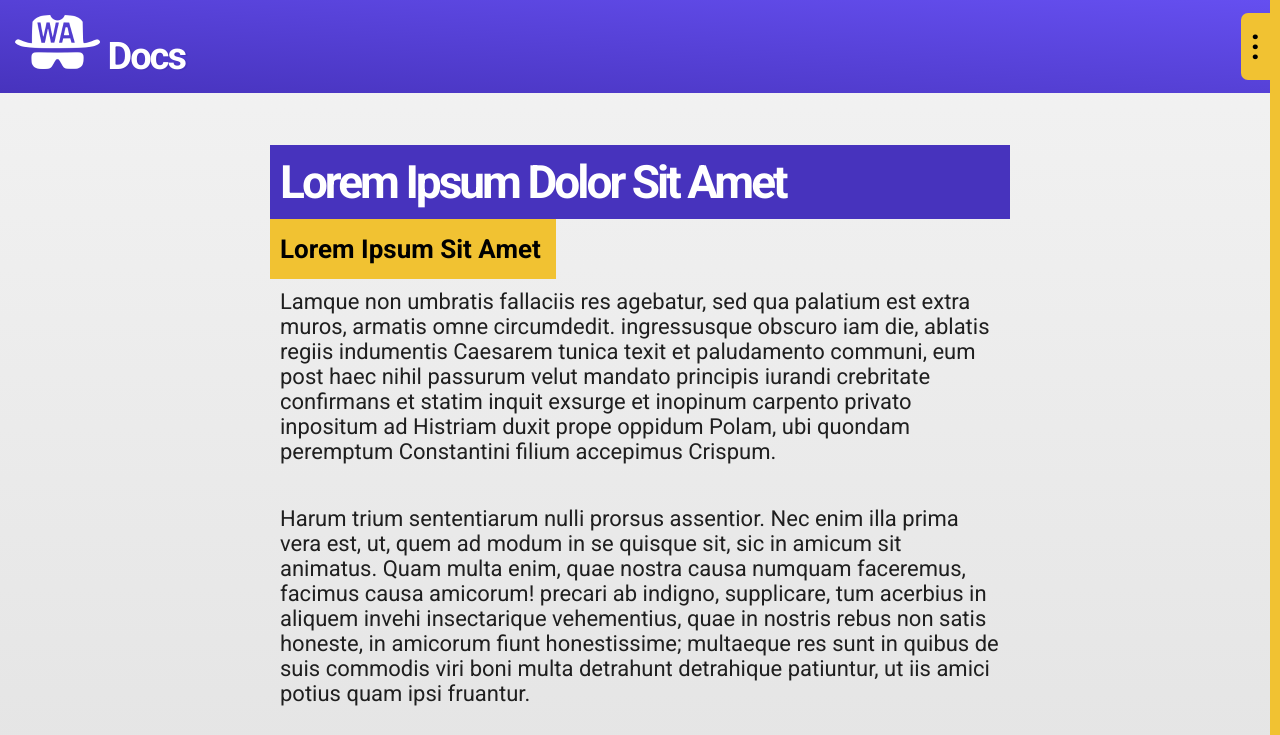
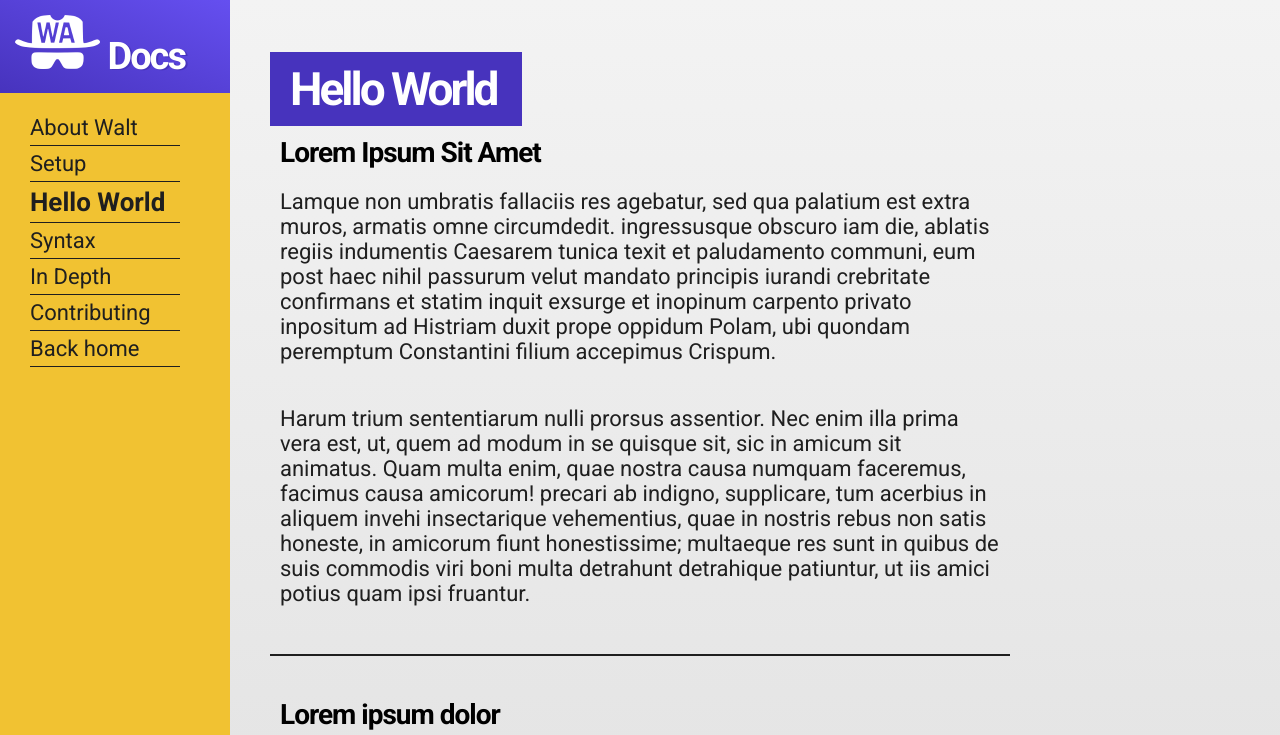
Before and after one commit to matteocargnelutti/walt-website, a plain HTML site: page draft/templates/docs/index.html in a window 1280 px wide. Shown: the top 735 px of the page. Drawn offline with Linux system fonts and the light colour scheme.

Commit message:
Progress : Quick update following @ballercat 's ideas

```diff
--- a/draft/templates/docs/index.html
+++ b/draft/templates/docs/index.html
@@ -51,7 +51,7 @@
         <ul>
             <li><a class="" href="">About Walt</a></li>
             <li><a href="">Setup</a></li>
-            <li><a href="">Hello World</a></li>
+            <li><a class="active" href="">Hello World</a></li>
             <li><a href="">Syntax</a></li>
             <li><a href="">In Depth</a></li>
             <li><a href="">Contributing</a></li>
@@ -61,7 +61,7 @@
     </nav>
 
     <section class="content">
-        <h2>Lorem Ipsum Dolor Sit Amet</h2>
+        <h2>Hello World</h2>
 
         <h3>Lorem Ipsum Sit Amet</h3>
 
--- a/draft/templates/docs/scss/main.scss
+++ b/draft/templates/docs/scss/main.scss
@@ -50,16 +50,30 @@ body {
 // Header
 //-----------------------------------------------------------------------------
 #docs header {
+    position: fixed;
+    top: 0px;
+    left: 0px;
+    width: 230px;
     background-color: $color-main;
     background: linear-gradient(to bottom left, $color-main, $color-main-sub);
     color: white;
     padding: 15px;
     overflow: hidden;
-    position: relative;
     vertical-align: middle;
+    z-index: 2;
+
+    /* Mobile : little menu bar */
+    @media (max-width: $query-mobile-threshold) {
+        width: 100%;
+        padding: 7px;
+    }
 
     h1 {
         font-size: 38px;
+        /* Mobile */
+        @media (max-width: $query-mobile-threshold) {
+            font-size: 24px;
+        }
         a {
             color: white;
             text-decoration: none;
@@ -69,6 +83,10 @@ body {
         }
         img {
             width: 85px;
+            /* Mobile */
+            @media (max-width: $query-mobile-threshold) {
+                width: 45px;
+            }
         }
     }
 }
@@ -77,16 +95,25 @@ body {
 // Nav
 //-----------------------------------------------------------------------------
 #docs nav {
+    z-index: 1;
     position: fixed;
     top: 0px;
-    right: -220px;
-    transition: right 0.3s ease-in-out;
+    left: 0px;
+    transition: left 0.3s ease-in-out;
+
+    /* Mobile : docked menu*/
+    @media (max-width: $query-mobile-threshold) {
+        left: -231px;
+    }
 
     .switch {
+        display: none;
+        /* Mobile : docked menu*/
+        @media (max-width: $query-mobile-threshold) {
             display: inline-block;
             position: absolute;
-        top: 13px;
-        right: 230px;
+            top: 45vh;
+            left: 229px;
             font-size: 32px;
             line-height: 10px;
             font-weight: 700;
@@ -94,19 +121,25 @@ body {
             padding: 10px;
             padding-bottom: 27px;
             cursor: pointer;
-        border-top-left-radius: 7px;
-        border-bottom-left-radius: 7px;
+            border-top-right-radius: 7px;
+            border-bottom-right-radius: 7px;
+        }
     }
 
     ul {
         width: 230px;
         padding: 15px;
-        padding-top: 15px;
+        padding-top: 110px;
         padding-left: 30px;
         padding-right: 50px;
         background-color: $color-alt;
         height: 100vh;
         list-style-type: none;
+        /* Mobile */
+        @media (max-width: $query-mobile-threshold) {
+            padding-top: 60px;
+            padding-left: 15px;
+        }
         li {
             padding-bottom: 5px;
             padding-top: 5px;
@@ -116,17 +149,25 @@ body {
                 color: $color-text;
                 font-size: 22px;
                 transition: font-size 0.15s ease-in-out;
+                /* Mobile */
+                @media (max-width: $query-mobile-threshold) {
+                    font-size: 18px;
+                }
             }
             a.active, a:hover {
                 font-weight: 700;
                 font-size: 26px;
+                /* Mobile */
+                @media (max-width: $query-mobile-threshold) {
+                    font-size: 22px;
+                }
             }
         }
     }
 }
 
 #docs nav:hover, #docs nav.open {
-    right: 0px;
+    left: 0px;
 }
 
 //-----------------------------------------------------------------------------
@@ -141,32 +182,37 @@ body {
     /* Mobile : flexible width for content */
     @media (max-width: $query-mobile-threshold) {
         width: 90%;
+        padding-top: 40px;
     }
 
     > h2 {
+        display: inline-block;
         color: $color-text-opposite;
         background-color: $color-main-sub;
         font-weight: 700px;
         font-size: 46px;
         letter-spacing: -3px;
         padding: 10px;
+        padding-left: 20px;
+        padding-right: 25px;
 
+        /* Mobile */
         @media (max-width: $query-mobile-threshold) {
             font-size: 34px;
             letter-spacing: -1px;
+            text-align: center;
+            display: block;
         }
     }
 
     h3 {
-        background-color: $color-alt;
-        padding: 15px;
-        padding-left: 10px;
-        display: inline-block;
+        padding: 10px;
         font-weight: 700;
-        font-size: 26px;
+        font-size: 28px;
+        letter-spacing: -1px;
 
         @media (max-width: $query-mobile-threshold) {
-            font-size: 22px;
+            font-size: 24px;
         }
     }
 
--- a/draft/templates/landing/scss/main.scss
+++ b/draft/templates/landing/scss/main.scss
@@ -186,14 +186,10 @@ header.ban {
 /* Header animation : change in height + animated border radius (curtain effect) */
 @keyframes intro-init {
     0% {
-        border-bottom-left-radius: 0%;
-        border-bottom-right-radius: 0%;
         height: 100vh;
     };
     100% {
-        border-bottom-left-radius: 20%;
-        border-bottom-right-radius: 20%;
-        height: 88vh;
+        height: 87vh;
     };
 }
 
@@ -201,6 +197,8 @@ header.ban {
 // "What's walt ?"
 //-----------------------------------------------------------------------------
 .ban#what {
+    padding-top: 10px;
+
     #what-animation {
         position: relative;
         overflow: hidden;
@@ -268,14 +266,6 @@ header.ban {
     background-color: $color-alt;
     background: linear-gradient(to top right, $color-alt, $color-alt-sub);
     color: $color-text-opposite;
-    border-top-left-radius: 20%;
-    border-top-right-radius: 20%;
-
-    /* Mobile : no border radius */
-    @media (max-width: $query-mobile-threshold) {
-        border-top-left-radius: 0%;
-        border-top-right-radius: 0%;
-    }
 
     /* Desktop : 3 elements per row */
     .col3 {
```
Also changed, not shown: draft/templates/docs/css/main.css, draft/templates/docs/img/menu-72x.png (deleted), draft/templates/landing/css/main.css, 2 other files. Lines whose indentation alone changed are shown as unchanged.
